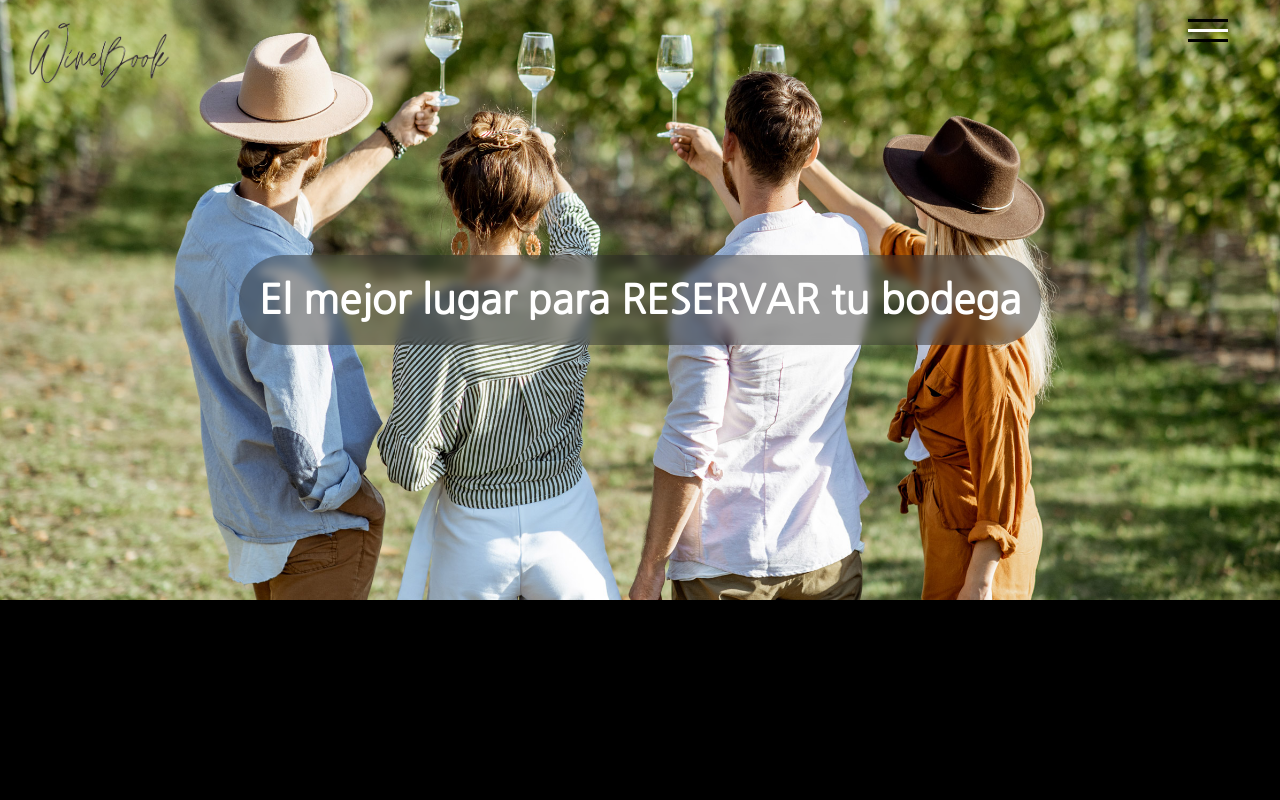
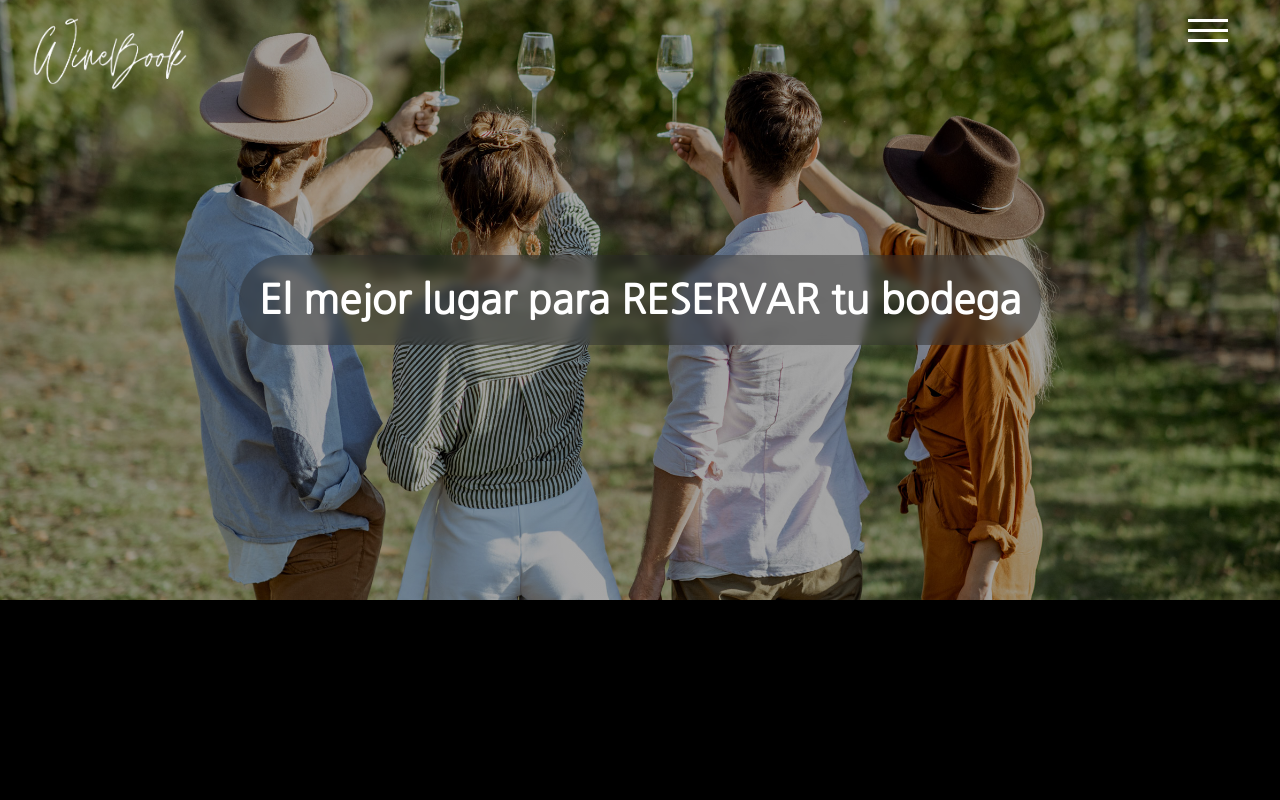
Before and after one commit to CortezWalter/winebook, a plain HTML site: page index.html in a window 1280 px wide. Shown: the top 800 px of the page. Drawn offline with nearby package versions, Linux system fonts and the light colour scheme.

Commit message:
Cambios en logo e imagen ppal

```diff
--- a/index.html
+++ b/index.html
@@ -55,7 +55,7 @@
         </header>
 
         <div>
-            <a href="#Home"><img src="images/logo.png" alt="logo" class="logo"></a>
+            <a href="#Home"><img src="images/logo_blanco.png" alt="logo" class="logo"></a>
         </div>
     </div>
 
--- a/style.css
+++ b/style.css
@@ -78,7 +78,7 @@ html {
     width: 100%;
     height: 3px;
     background: inherit;
-    background: black;
+    background: white;
 }
 
   /* Moves Line Down */
@@ -198,7 +198,8 @@ html {
 
 .img_ppal {
     /*background-image: url("/images/BDHQ5XEZJRFOZLWTRSBHBWNKKU.webp");*/
-    background-image: url("/images/enoturismo-vino.jpg");
+    background-image: linear-gradient(rgba(0, 0, 0, 0.349), rgba(0, 0, 0, 0.349)),
+    url("/images/enoturismo-vino.jpg");
     background-size: cover;
     background-position: center;
     background-attachment: fixed;
```
Also changed, not shown: images/logo_blanco.png (added).
